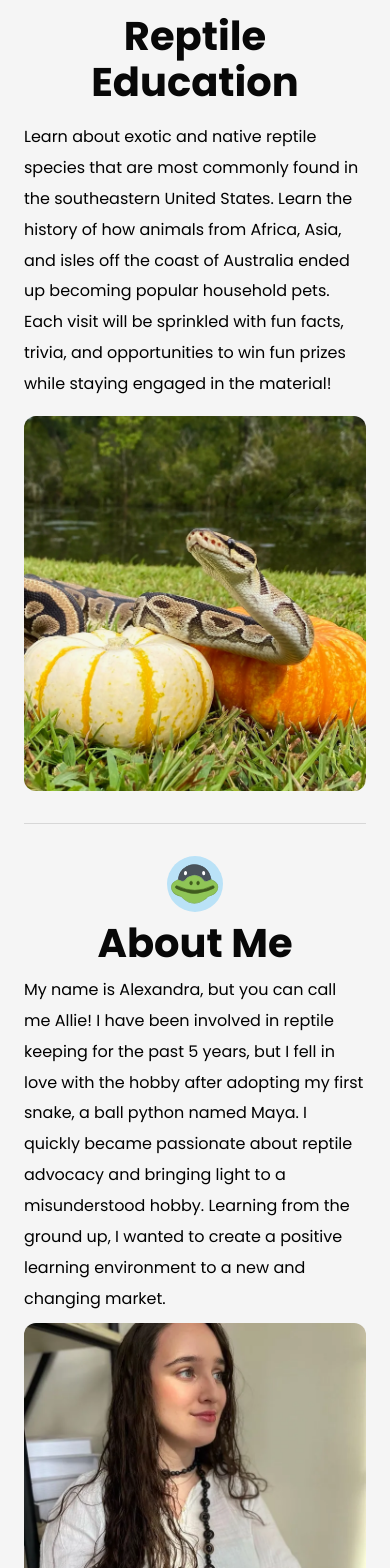
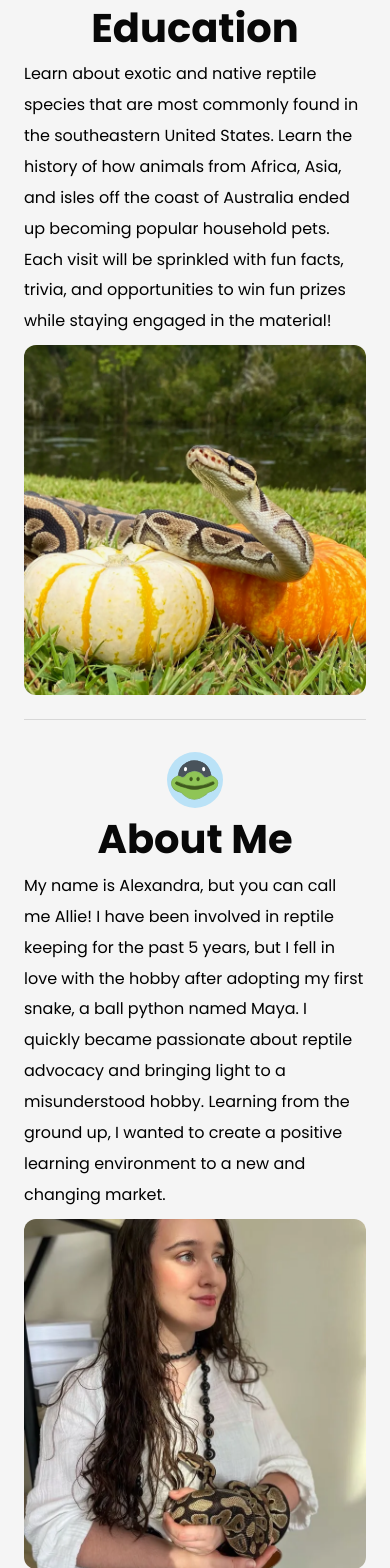
Before and after one commit to boingloings33/ExotiCo, a React (Vite) app: page / in a window 390 px wide. Shown: the part 1780-3348 px from the top of the page. Built offline with nearby package versions, Linux system fonts and the light colour scheme; a web font is replaced by a local one.

Commit message:
more mobile changes

```diff
--- a/src/Components/Form.jsx
+++ b/src/Components/Form.jsx
@@ -98,7 +98,7 @@ const Form = forwardRef(function Form(props, ref) {
                 sx={{ color: "secondary.light" }}
                 fontWeight={300}
               >
-                Let me know how we can help.
+                Let us know how we can help.
               </Typography>
               <Grid container spacing={1} sx={{ px: 20, pt: 2 }}>
                 <Grid item xs={6}>
--- a/src/Components/Section2Mobile.jsx
+++ b/src/Components/Section2Mobile.jsx
@@ -5,7 +5,7 @@ function Section2Mobile() {
   return (
     <>
       <Stack
-        spacing={2}
+        spacing={1}
         justifyContent="center"
         alignItems="center"
         sx={{
@@ -22,8 +22,7 @@ function Section2Mobile() {
           sx={{ fontSize: { xs: "40px" } }}
           textAlign="center"
         >
-          Reptile
-          <br /> Education
+          Education
         </Typography>
         <Typography variant="body1">
           Learn about exotic and native reptile species that are most commonly
@@ -35,7 +34,12 @@ function Section2Mobile() {
         </Typography>
         <img
           src="/images/image-3.webp"
-          style={{ maxWidth: "100%", borderRadius: 12 }}
+          style={{
+            objectFit: "cover",
+            width: "100%",
+            height: "350px",
+            borderRadius: 12,
+          }}
         />
         <Divider sx={{ pt: 2, width: "100%" }} />
       </Stack>
--- a/src/Components/Section3Mobile.jsx
+++ b/src/Components/Section3Mobile.jsx
@@ -23,7 +23,12 @@ function Section3Mobile() {
       </Typography>
       <img
         src="/images/allie-pic.webp"
-        style={{ maxWidth: "100%", borderRadius: 12 }}
+        style={{
+          objectFit: "cover",
+          width: "100%",
+          height: "350px",
+          borderRadius: 12,
+        }}
       />
     </Stack>
   );
```
